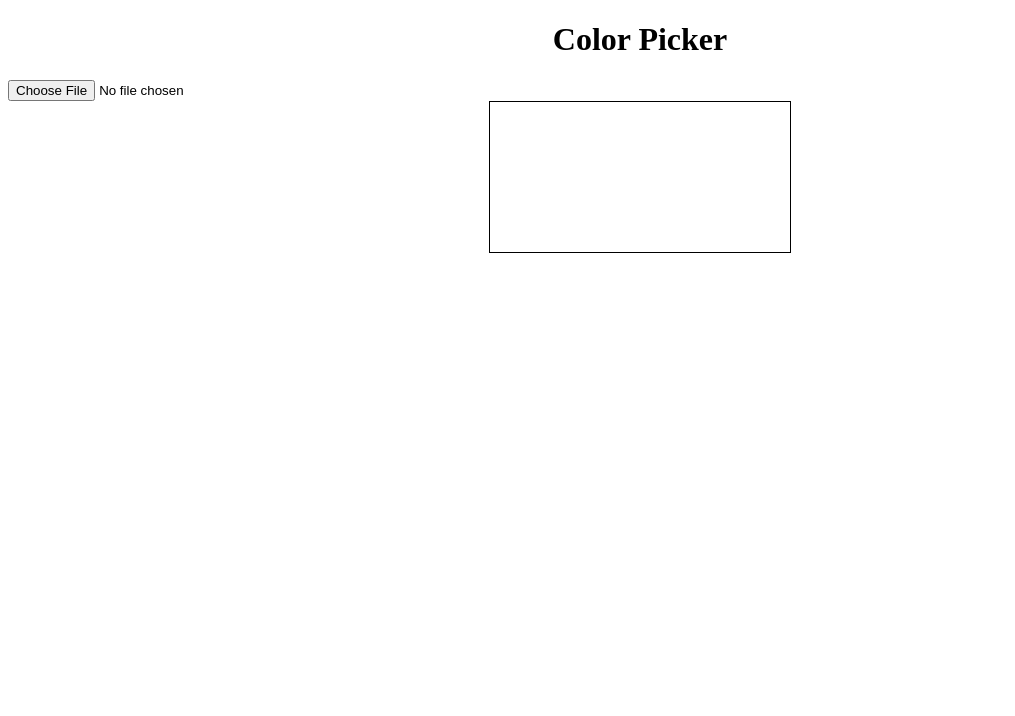
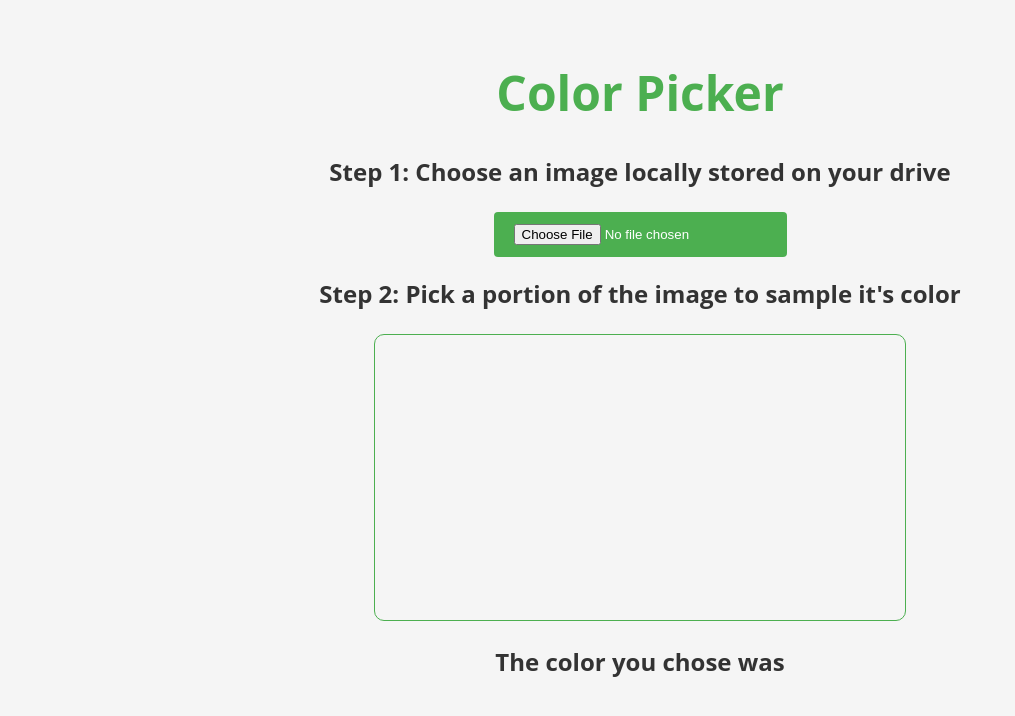
Before and after one commit to Tristin-Young/Sams-Idea, a plain HTML site: page index.html in a window 1280 px wide. Shown: the whole page, without its empty margins (0-1015 px from the left). Drawn offline with Linux system fonts and the light colour scheme.

Commit message:
Style Updates - Color name broken

```diff
--- a/app.js
+++ b/app.js
@@ -1,6 +1,5 @@
-// import TinyColor.js
-import tinycolor from 'tinycolor2';
 
+window.onload = function(){
 // Get image input and canvas elements
 const imageInput = document.getElementById('image-input');
 const imageCanvas = document.getElementById('image-canvas');
@@ -8,6 +7,10 @@ const colorOutput = document.getElementById('color-output');
 
 // Create a canvas context
 const ctx = imageCanvas.getContext('2d');
+
+function rgbToHex(r, g, b) {
+  return "#" + ((1 << 24) + (r << 16) + (g << 8) + b).toString(16).slice(1);
+}
 
 // Add event listener to the image input
 imageInput.addEventListener('change', (e) => {
@@ -34,6 +37,17 @@ imageCanvas.addEventListener('click', (e) => {
   const pixelColor = ctx.getImageData(x, y, 1, 1).data;
 
   // Convert the pixel color to a human-readable color name
-    const color = tinycolor({ r: pixelColor[0], g: pixelColor[1], b: pixelColor[2] });
-    colorOutput.innerHTML = color.toName();
+  const hex = rgbToHex(pixelColor[0], pixelColor[1], pixelColor[2]);
+  fetch(`https://a645-184-88-51-211.ngrok.io/search/json/?hex=${hex}`)
+  .then(response => response.text())
+  .then(responseText => {
+      try {
+          const data = JSON.parse(responseText);
+          colorOutput.innerHTML = data.name;
+      } catch (error) {
+          console.error(error);
+      }
   });
+    colorOutput.innerHTML = hex;
+});
+}
--- a/index.html
+++ b/index.html
@@ -6,11 +6,14 @@
 </head>
 <body>
     <h1>Color Picker</h1>
+    <p>Step 1: Choose an image locally stored on your drive</p>
     <form>
         <input type="file" id="image-input" accept="image/*">
-        <canvas id="image-canvas"></canvas>
-        <p id="color-output"></p>
     </form>
-    <script src="app.js"></script>
+    <p>Step 2: Pick a portion of the image to sample it's color</p>
+    <canvas id="image-canvas"></canvas>
+    <p id="color-output"></p>
+    <p>The color you chose was <span id="hex-output"></span></p>
+    <script type="module" src="app.js"></script>
 </body>
 </html>
--- a/style.css
+++ b/style.css
@@ -1,14 +1,70 @@
-body
+/* Mobile-first responsive design */
+
+/* Default styles for all devices */
 body {
-    font-family: Arial, sans-serif;
+    font-family: 'Open Sans', sans-serif;
+    background-color: #F5F5F5;
+    color: #333;
+    padding: 20px;
 }
 
 h1 {
     text-align: center;
+    color: #4CAF50;
+    margin-bottom: 30px;
+}
+
+p {
+    font-size: 1.5em;
+    color: #333;
+    margin-top: 20px;
+    text-align: center;
+    font-weight: bold;
 }
 
 #image-canvas {
-    border: 1px solid black;
+    border: 1px solid #4CAF50;
     margin: 0 auto;
     display: block;
+    width: 80%;
+    max-width: 600px;
+    transition: all 0.2s ease-in-out;
+    border-radius: 10px;
+    padding: 20px;
 }
+
+#image-input {
+    background-color: #4CAF50;
+    color: white;
+    padding: 12px 20px;
+    border: none;
+    border-radius: 4px;
+    cursor: pointer;
+    display: block;
+    margin: 20px auto 0 auto;
+}
+
+#image-input:hover {
+    background-color: #3e8e41;
+}
+
+/* Media queries for larger screens */
+@media (min-width: 600px) {
+    h1 {
+        font-size: 36px;
+    }
+
+    #image-canvas {
+        width: 60%;
+    }
+}
+
+@media (min-width: 900px) {
+    h1 {
+        font-size: 48px;
+    }
+
+    #image-canvas {
+        width: 40%;
+    }
+}
```
Lines whose indentation alone changed are shown as unchanged.
